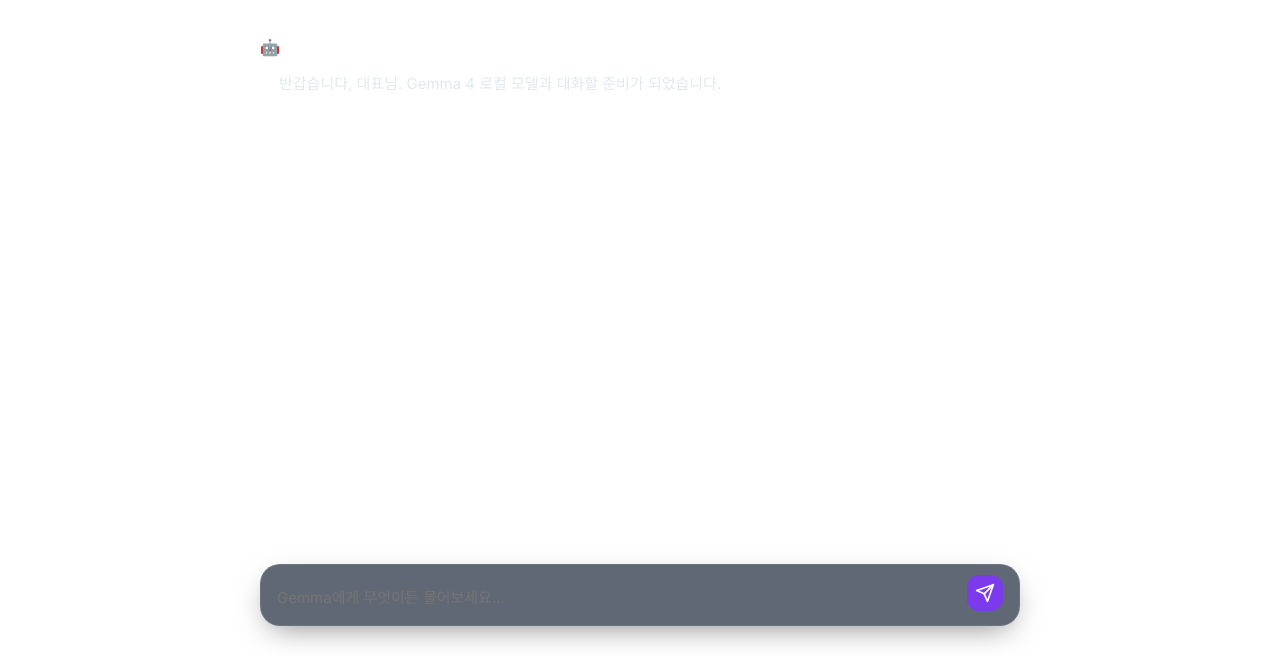
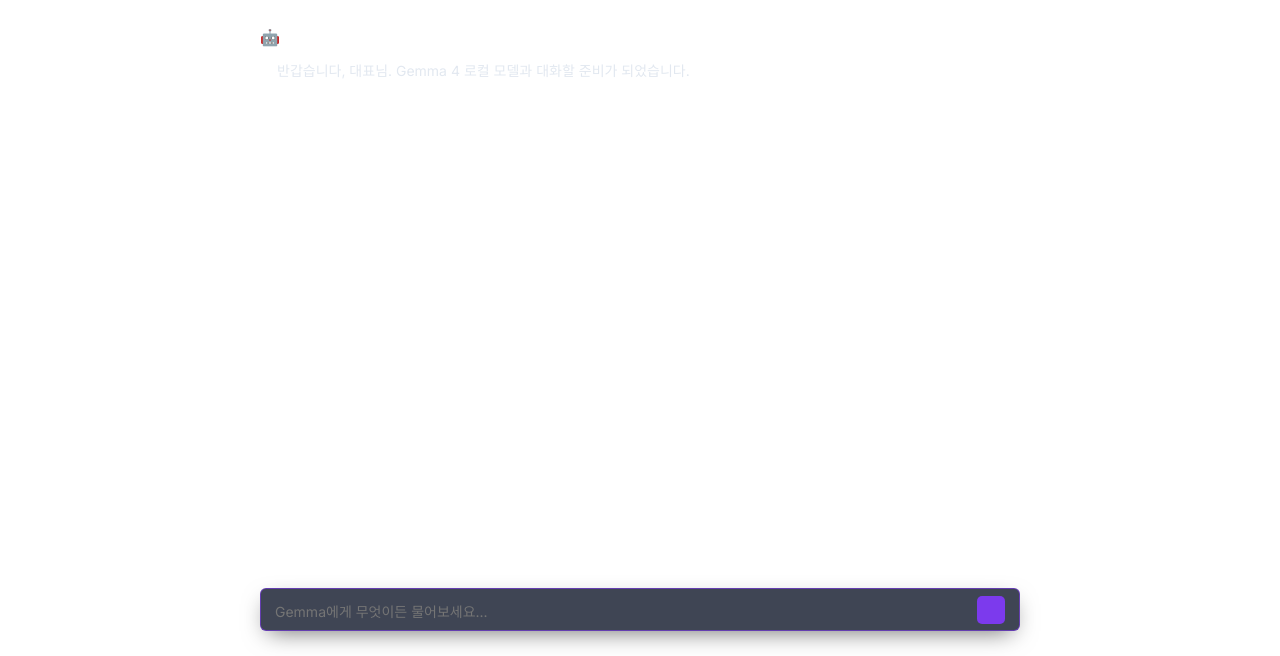
Before and after one commit to ohgyeongdon/gemma-4-local-bridge, a website: page media/ui/index.html in a window 1280 px wide. Shown: the part 144-800 px from the top of the page. Drawn offline with Linux system fonts and the light colour scheme; no server answers.

Commit message:
UI Polish: Slim scrollbar, sharp borders, and compact minimalist input bar

```diff
--- a/extension.js
+++ b/extension.js
@@ -75,9 +75,7 @@ class GemmaViewProvider {
                         <div class="input-area">
                             <div class="input-wrapper">
                                 <textarea id="user-input" placeholder="Gemma에게 질문하세요..." rows="1"></textarea>
-                                <button id="send-btn">
-                                    <svg viewBox="0 0 24 24" fill="none" stroke="currentColor" stroke-width="2"><line x1="22" y1="2" x2="11" y2="13"></line><polygon points="22 2 15 22 11 13 2 9 22 2"></polygon></svg>
-                                </button>
+                                <button id="send-btn"></button>
                             </div>
                         </div>
                     </main>
--- a/media/ui/style.css
+++ b/media/ui/style.css
@@ -5,10 +5,10 @@
     --text-primary: #e2e8f0;
     --text-secondary: #94a3b8;
     --glass: rgba(255, 255, 255, 0.03);
-    --border: rgba(255, 255, 255, 0.08);
+    --border: rgba(124, 58, 237, 0.6); /* 보라색 테두리, 투명도 60% */
     --msg-user: rgba(124, 58, 237, 0.15);
     --msg-ai: rgba(255, 255, 255, 0.03);
-    --input-bg: rgba(30, 41, 59, 0.7); /* 플로팅 창 배경 */
+    --input-bg: rgba(15, 23, 42, 0.8);
 }
 
 * {
@@ -22,7 +22,7 @@ body {
     background-color: var(--bg-main);
     color: var(--text-primary);
     height: 100vh;
-    overflow: hidden; /* 전체 스크롤 차단 */
+    overflow: hidden;
 }
 
 .app-container {
@@ -42,18 +42,17 @@ body {
     opacity: 0.15;
     pointer-events: none;
     transition: opacity 0.5s ease;
-    z-index: 0;
 }
 
 .central-logo img {
-    width: 80px;
-    height: 80px;
-    margin-bottom: 12px;
+    width: 70px;
+    height: 70px;
+    margin-bottom: 10px;
 }
 
 .central-logo h1 {
     font-family: 'Outfit', sans-serif;
-    font-size: 24px;
+    font-size: 22px;
     letter-spacing: 2px;
     font-weight: 700;
 }
@@ -65,28 +64,27 @@ body {
     flex-direction: column;
     height: 100vh;
     position: relative;
-    z-index: 1;
 }
 
 .chat-window {
     flex: 1;
-    overflow-y: auto; /* 세로 스크롤 활성화 */
-    padding: 40px 20px 120px; /* 하단 여백 충분히 확보 (플로팅 창 공간) */
+    overflow-y: auto;
+    padding: 30px 20px 100px;
     display: flex;
     flex-direction: column;
-    gap: 24px;
+    gap: 20px;
     scroll-behavior: smooth;
     max-width: 800px;
     margin: 0 auto;
     width: 100%;
 }
 
-/* Custom Scrollbar */
+/* Ultra Slim Scrollbar (50% thinner) */
 .chat-window::-webkit-scrollbar {
-    width: 6px;
+    width: 3px;
 }
 .chat-window::-webkit-scrollbar-thumb {
-    background: var(--border);
+    background: rgba(124, 58, 237, 0.4);
     border-radius: 10px;
 }
 
@@ -95,7 +93,7 @@ body {
     display: flex;
     flex-direction: column;
     max-width: 90%;
-    animation: fadeIn 0.4s ease-out;
+    animation: fadeIn 0.3s ease-out;
 }
 
 @keyframes fadeIn {
@@ -107,50 +105,37 @@ body {
 .message.ai { align-self: flex-start; }
 
 .content {
-    padding: 14px 18px;
-    border-radius: 16px;
+    padding: 12px 16px;
+    border-radius: 12px;
     line-height: 1.6;
-    font-size: 15px;
+    font-size: 14px;
     white-space: pre-wrap;
-    border: 1px solid var(--border);
+    border: 1px solid rgba(255, 255, 255, 0.05);
 }
 
-.message.ai .content {
-    background: var(--msg-ai);
-    backdrop-filter: blur(8px);
-}
+.message.ai .content { background: var(--msg-ai); }
+.message.user .content { background: var(--msg-user); }
 
-.message.user .content {
-    background: var(--msg-user);
-    border-color: rgba(124, 58, 237, 0.2);
-}
-
-/* Floating Input Area */
+/* Compact Floating Input Area */
 .input-area {
     position: absolute;
-    bottom: 30px;
+    bottom: 25px;
     left: 50%;
     transform: translateX(-50%);
     width: 90%;
     max-width: 760px;
-    z-index: 10;
 }
 
 .input-wrapper {
     background: var(--input-bg);
     backdrop-filter: blur(20px);
-    border: 1px solid var(--border);
-    border-radius: 20px;
-    padding: 10px 16px;
+    border: 1px solid var(--border); /* 보라색 60% */
+    border-radius: 6px; /* 70% 줄임 (20px -> 6px) */
+    padding: 6px 14px; /* 높이 30% 축소 효과 */
     display: flex;
-    align-items: flex-end;
-    gap: 12px;
-    box-shadow: 0 10px 30px -10px rgba(0, 0, 0, 0.5);
-    transition: border-color 0.3s;
-}
-
-.input-wrapper:focus-within {
-    border-color: var(--accent);
+    align-items: center; /* 콤팩트한 배치를 위해 중앙 정렬 */
+    gap: 10px;
+    box-shadow: 0 8px 24px -8px rgba(0, 0, 0, 0.6);
 }
 
 textarea {
@@ -160,10 +145,10 @@ textarea {
     color: var(--text-primary);
     resize: none;
     font-family: inherit;
-    font-size: 15px;
-    padding: 10px 0;
-    max-height: 180px;
-    min-height: 24px;
+    font-size: 14px;
+    padding: 6px 0;
+    max-height: 120px;
+    min-height: 20px;
 }
 
 textarea:focus { outline: none; }
@@ -171,26 +156,24 @@ textarea:focus { outline: none; }
 #send-btn {
     background: var(--accent);
     border: none;
-    width: 36px;
-    height: 36px;
-    border-radius: 12px;
+    width: 28px; /* 콤팩트하게 축소 */
+    height: 28px;
+    border-radius: 5px; /* 60% 줄임 (12px -> 5px) */
     color: white;
     cursor: pointer;
     display: flex;
     align-items: center;
     justify-content: center;
     transition: all 0.2s;
-    margin-bottom: 4px;
 }
 
 #send-btn:hover {
     background: var(--accent-hover);
-    transform: translateY(-2px);
 }
 
-#send-btn svg { width: 20px; height: 20px; }
+/* Remove Arrow Icon */
+#send-btn svg { display: none; }
 
-/* Hide logo when chat starts */
 .has-messages .central-logo {
     opacity: 0.02;
 }
```
